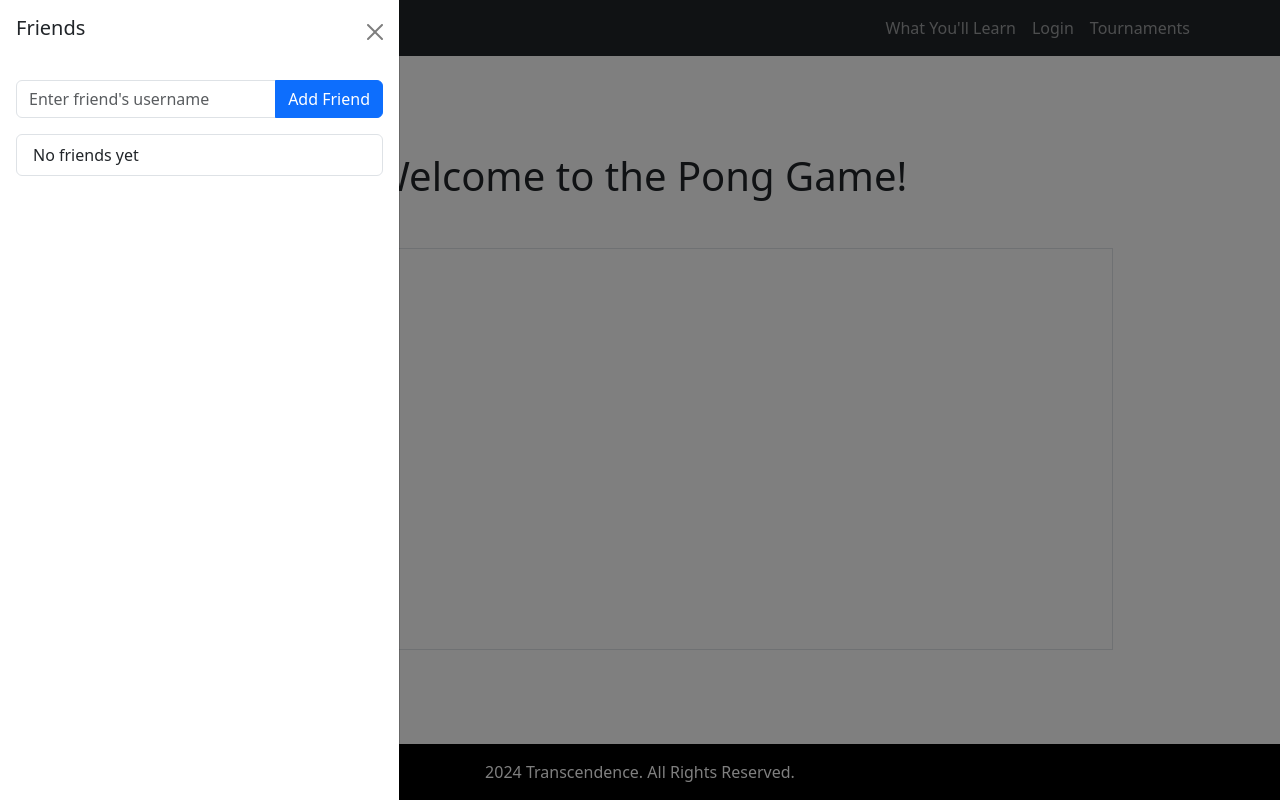
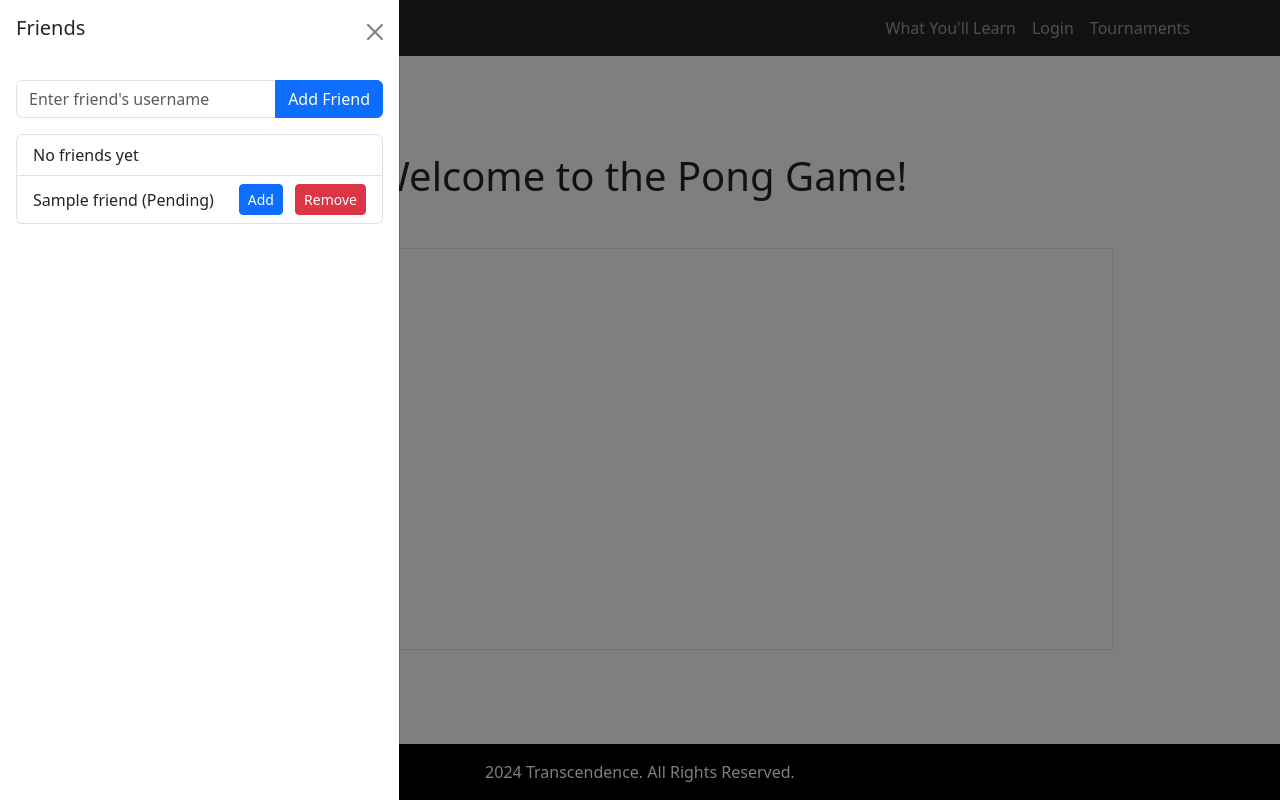
Before and after one commit to Dsite42/ft_transcendence, a Django app: template templates/base.html in a window 1280 px wide, after a click on "Friends". Run offline with Django 3.2, Linux system fonts and the light colour scheme; the template is opened without the code that fills it: most values are stand-ins (such as "Sample title", 1, 10 or a date in 2020).

Commit message:
now using friends user object instead of string for friend request, still need to fix pending friend requests not showing, issue seems to be with base.html

```diff
--- a/templates/base.html
+++ b/templates/base.html
@@ -48,18 +48,30 @@
             {% for friend in user.friends %}
                 <li class="list-group-item d-flex align-items-center justify-content-between">
                     <div>
-                        {{ friend }}
+                        {{ friend.username }}
                         <p class="mb-0"><small>Last online: {{ friend.last_online }}</small></p>
                     </div>
                     <div>
-                        <button class="btn btn-primary btn-sm me-2" onclick="startChat('{{ friend }}')">Chat</button>
-                        <button class="btn btn-success btn-sm me-2" onclick="inviteToGame('{{ friend }}')">Invite</button>
-                        <button class="btn btn-danger btn-sm" onclick="removeFriend('{{ friend }}')">Remove</button>
+                        <button class="btn btn-primary btn-sm me-2" onclick="startChat('{{ friend.username }}')">Chat</button>
+                        <button class="btn btn-success btn-sm me-2" onclick="inviteToGame('{{ friend.username }}')">Invite</button>
+                        <button class="btn btn-danger btn-sm" onclick="removeFriend('{{ friend.username }}')">Remove</button>
                     </div>
                 </li>
             {% empty %}
                 <li class="list-group-item">No friends yet</li>
             {% endfor %}
+            {% for friend in pending_friend_request_names %}
+            <li class="list-group-item d-flex align-items-center justify-content-between">
+                <div>
+                    {{ friend }} (Pending)
+                </div>
+                <div>
+                    <button class="btn btn-primary btn-sm me-2" onclick="addFriend('{{ friend }}')">Add</button>
+                    <button class="btn btn-danger btn-sm" onclick="removeFriend('{{ friend }}')">Remove</button>
+                </div>
+            </li>
+        {% endfor %}
+    </ul>
         </ul>
     </div>
 </div>
```
Also changed, not shown: frontapp/models.py (+24 -0 lines), frontapp/views.py (+6 -3 lines), db.sqlite3.
